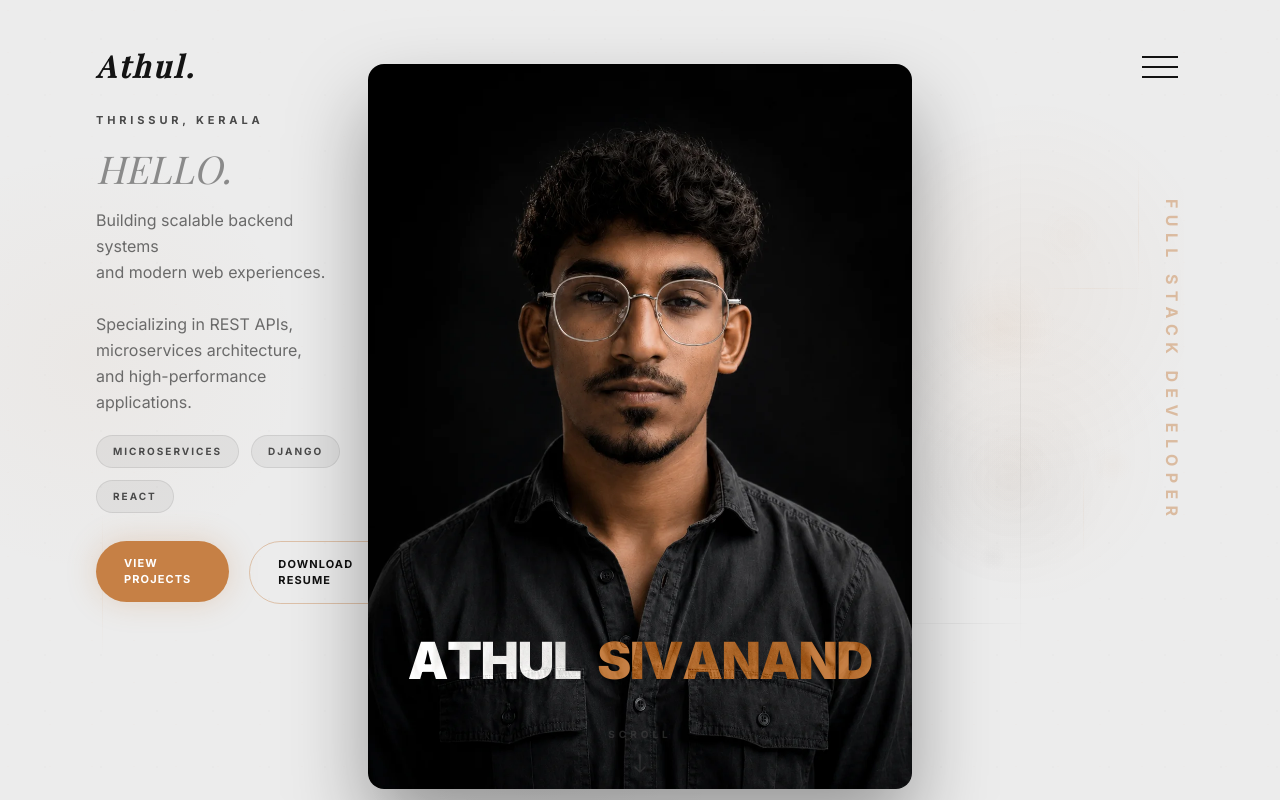
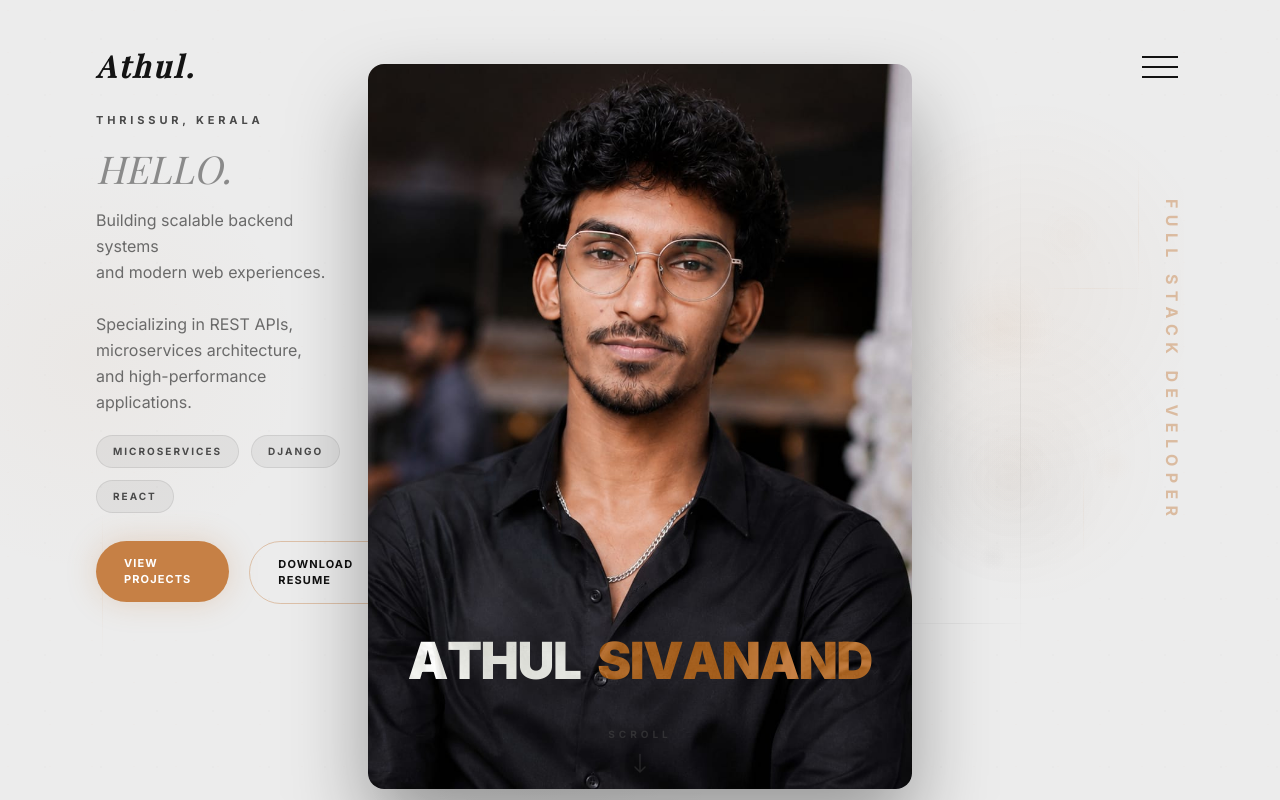
Before and after one commit to Athul666MS/athul-sivanand-portfolio, a React (Vite) app: page / in a window 1280 px wide. Shown: the top 800 px of the page. Built offline with nearby package versions, Linux system fonts and the light colour scheme; a web font is replaced by a local one.

Commit message:
image updated

```diff
--- a/src/sections/Hero.tsx
+++ b/src/sections/Hero.tsx
@@ -6,7 +6,7 @@ import { MagneticButton } from '../components/ui/MagneticButton';
 
 import resumePdf from '../docs/resume.pdf';
 
-const HERO_IMAGE = '/hero.webp';
+const HERO_IMAGE = '/hero.jpeg';
 const HERO_WIDTH = 1120;
 const HERO_HEIGHT = 1400;
 
```
Also changed, not shown: public/hero.jpeg (added), public/hero.webp (deleted).
